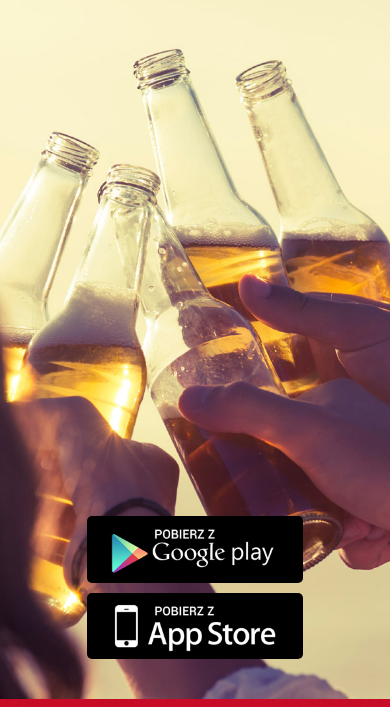
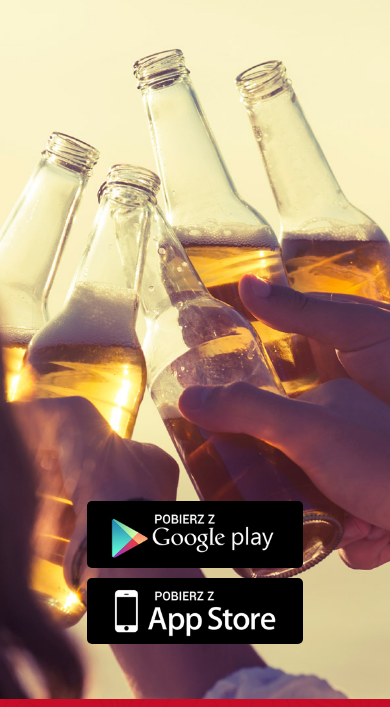
Before and after one commit to PW91/Alkomapa, a website: page index.html in a window 390 px wide. Shown: the part 145-852 px from the top of the page. Drawn offline with Linux system fonts and the light colour scheme.

Commit message:
Padding in mobile start section changed #2.

```diff
--- a/sass/_3_start_section.scss
+++ b/sass/_3_start_section.scss
@@ -39,14 +39,14 @@
   align-items: center;
   flex-wrap: wrap;
   display: none;
-  padding: 75px 0 45px 0;
+  padding: 75px 0 50px 0;
 
   @media (max-width: 767px) {
     display: flex;
   }
 
   @media (max-width: 480px) {
-    padding: 65px 0 35px 0;
+    padding: 65px 0 50px 0;
   }
 }
 
```
Also changed, not shown: css_compressed/main.css.
